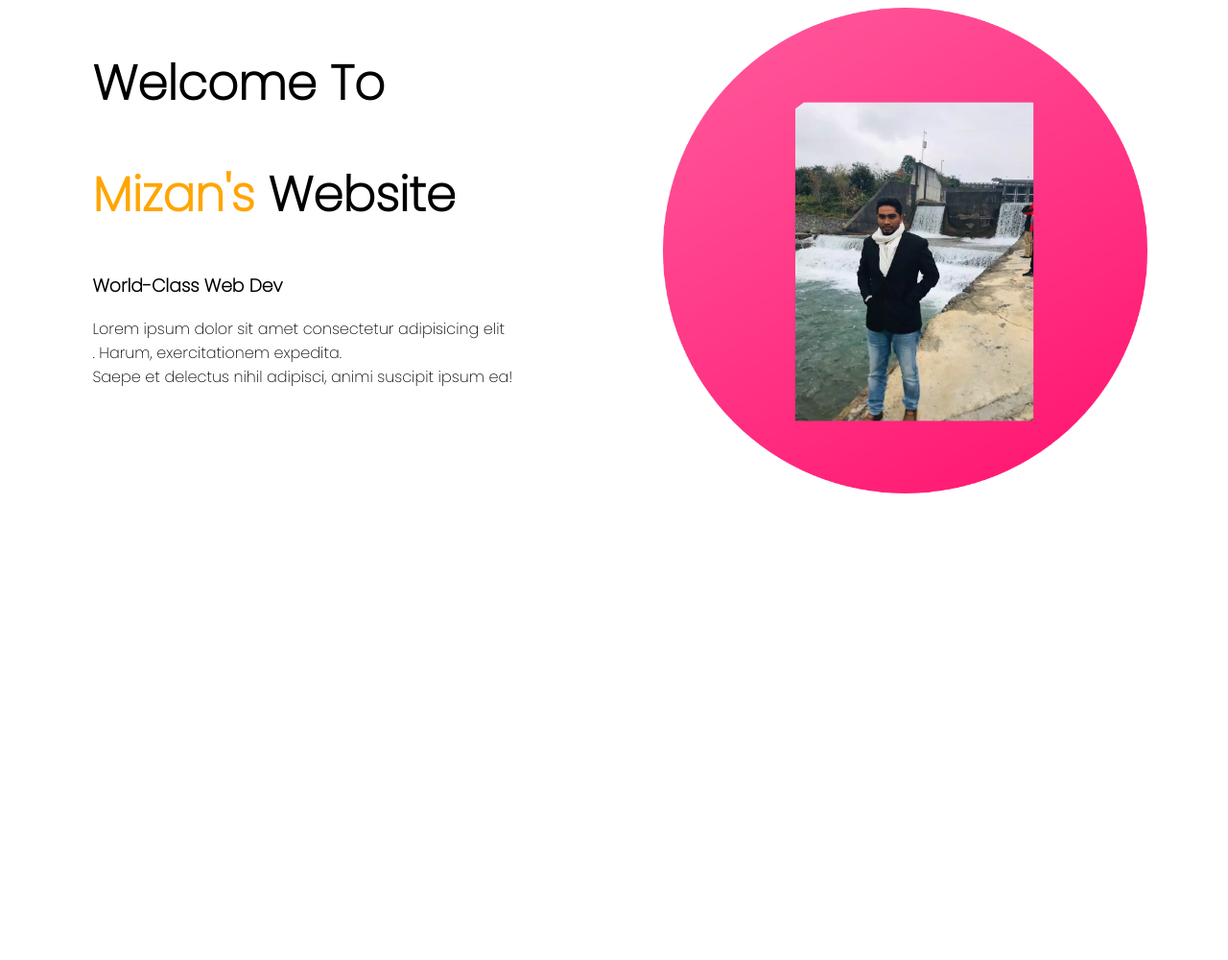
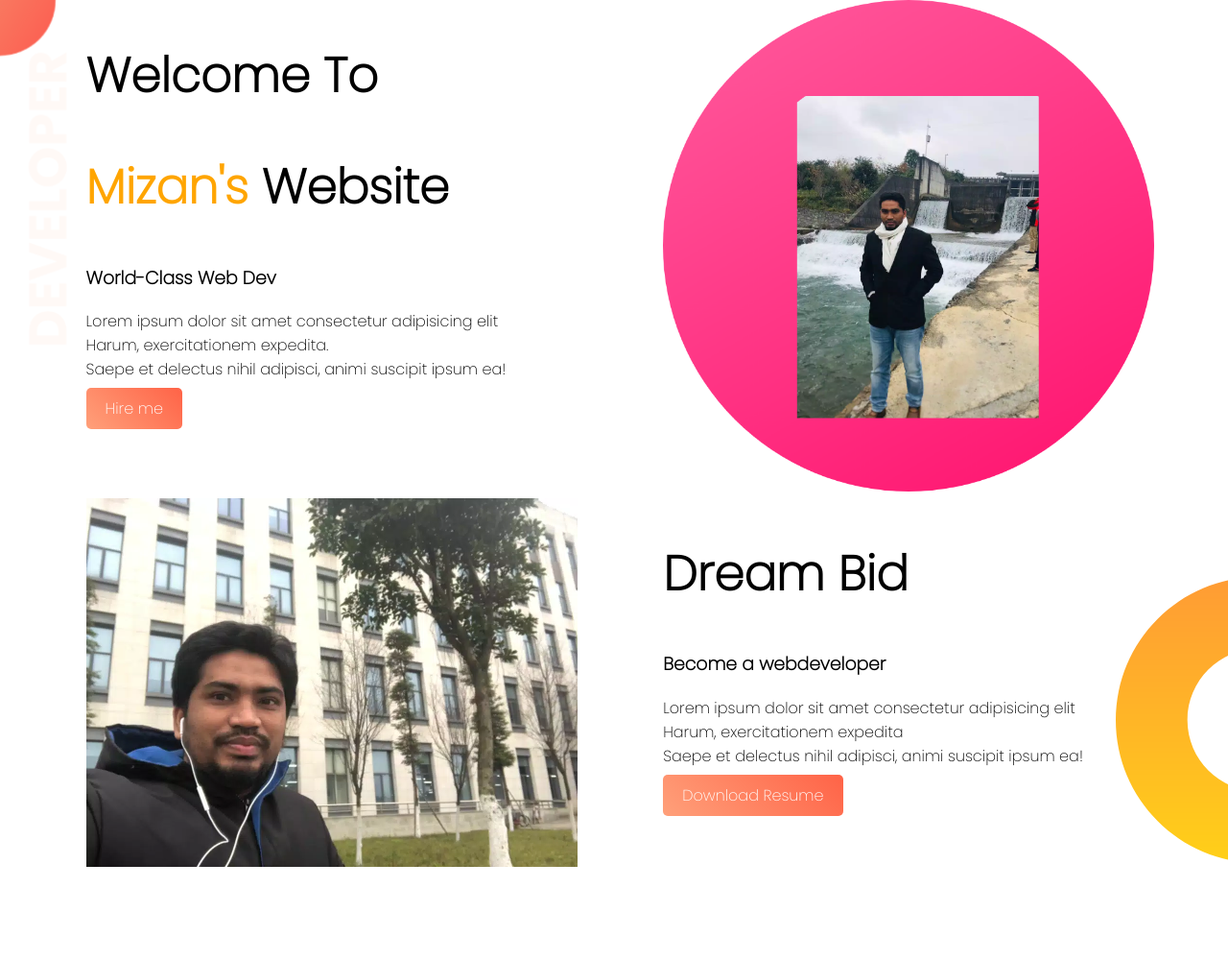
Before and after one commit to Mizanur99/web-portfolio, a plain HTML site: page index.html in a window 1280 px wide. Shown: the whole page at 96% size. Before the commit the page ends 800 px from the top, so only its background shows below. Drawn offline with Linux system fonts and the light colour scheme.

Commit message:
all added

```diff
--- a/index.html
+++ b/index.html
@@ -10,16 +10,34 @@
     <link rel="stylesheet" href="style.css">
 </head>
 <body>
-    <section>
+    <section class="top-banner">
         <div class="half-width">
             <h1>Welcome To</h1>
                 <h1> <span class="name-highlight">Mizan's</span> Website</h1>
                 <h3>World-Class Web Dev</h3>
-                <p>Lorem ipsum dolor sit amet consectetur adipisicing elit<br>. Harum, exercitationem expedita. <br>Saepe et delectus nihil adipisci, animi suscipit ipsum ea!</p>
+                <p>Lorem ipsum dolor sit amet consectetur adipisicing elit<br>Harum, exercitationem expedita. <br>Saepe et delectus nihil adipisci, animi suscipit ipsum ea!</p>
+
+                <a class="link-button"target="_blank" href="https://github.com/Mizanur99/web-portfolio.git">Hire me</a>
         </div>
         <div class="half-width">
             <img src="images/profile1.png" alt="">
         </div>
     </section>
+
+    <section class="bottom-banner">
+         <div class="half-width">
+        <img src="images/profile2.jpg" alt="">
+            </div>
+
+            <div class="half-width">
+                <h1>Dream Bid</h1>
+                <h3>Become a webdeveloper</h3>
+
+                <p>Lorem ipsum dolor sit amet consectetur adipisicing elit<br> Harum, exercitationem expedita<br>Saepe et delectus nihil adipisci, animi suscipit ipsum ea!</p>
+
+                <a class="link-button" target="_blank" href="www.facebook.com">Download Resume</a>
+            </div>
+    </section>
+
 </body>
 </html>
--- a/style.css
+++ b/style.css
@@ -1,4 +1,5 @@
 body{
+    margin: 0;
     font-family: 'Poppins',sans-serif;
 }
 
@@ -17,3 +18,23 @@ h1{
 .half-width img{
     width: 100%;
 }
+.top-banner{
+
+    background-image: url("images/top-banner.png");
+    background-repeat: no-repeat;
+}
+section{
+    height: 500px;
+}
+.link-button{
+    text-decoration: none;
+    background-image: linear-gradient(45deg,lightSalmon, tomato);
+    padding: 10px 20px;
+    border-radius: 5px;
+    color: #fff;
+}
+.bottom-banner{
+    background-image: url(images/dream-bg.png);
+    background-repeat: no-repeat;
+    background-position: right;
+}
```
Also changed, not shown: images/profile2.jpg (added).
